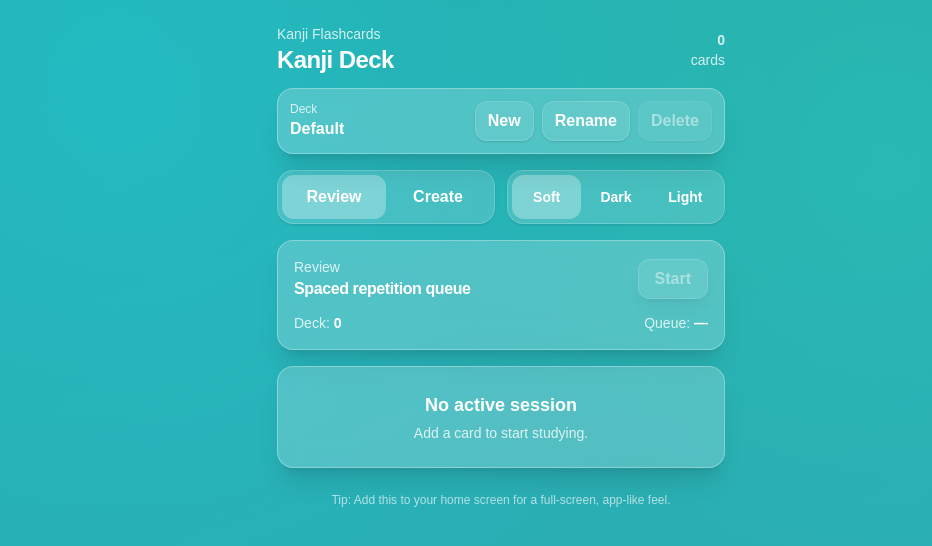
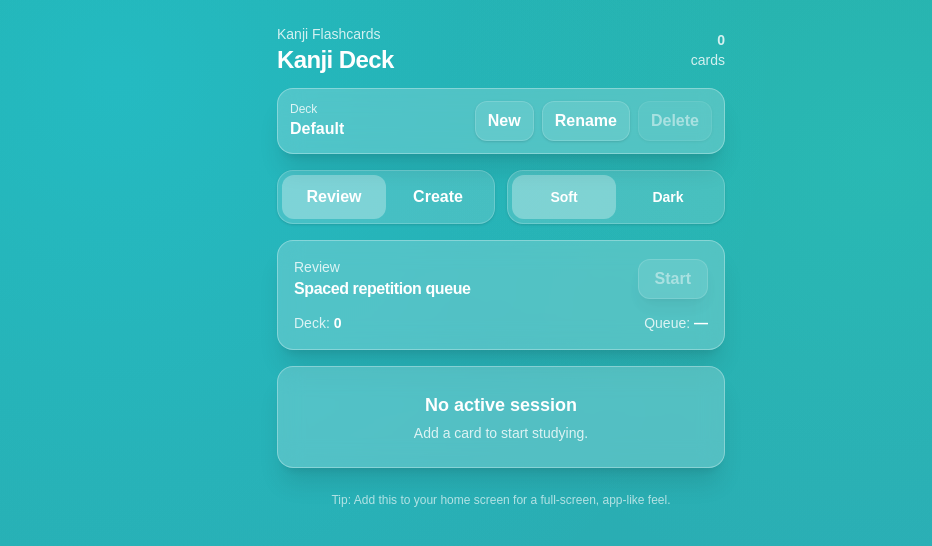
Before and after one commit to StainSENS/Kanji-PWA, a Next.js app: page / in a window 1280 px wide. Shown: the top 546 px of the page, without its empty margins (139-1071 px from the left). Built offline with nearby package versions, Linux system fonts and the light colour scheme.

Commit message:
Remove light theme

```diff
--- a/src/components/DeckApp.tsx
+++ b/src/components/DeckApp.tsx
@@ -10,14 +10,17 @@ import { FlashcardReviewer } from "@/components/FlashcardReviewer";
 import { GlassPanel } from "@/components/GlassPanel";
 
 type Mode = "Create" | "Review";
-type ThemeVariant = "soft" | "dark" | "light";
+type ThemeVariant = "soft" | "dark";
 
 const THEME_KEY = "kanjiDeckThemeV1";
 
 function loadTheme(): ThemeVariant {
   if (typeof window === "undefined") return "soft";
   const t = window.localStorage.getItem(THEME_KEY);
-  return t === "dark" || t === "light" || t === "soft" ? t : "soft";
+  if (t === "dark" || t === "soft") return t;
+  // Back-compat: remove "light" variant but keep users on soft.
+  if (t === "light") return "soft";
+  return "soft";
 }
 
 function saveTheme(theme: ThemeVariant) {
@@ -56,7 +59,7 @@ export function DeckApp() {
     return [...cards].sort((a, b) => b.createdAt - a.createdAt);
   }, [activeDeck]);
 
-  const textClass = theme === "light" ? "text-slate-900" : "text-white";
+  const textClass = "text-white";
 
   return (
     <div
@@ -80,9 +83,9 @@ export function DeckApp() {
           transition={{ duration: 0.35, ease: "easeOut" }}
         />
         <motion.div
-          className="absolute inset-0 bg-white bg-[radial-gradient(1200px_circle_at_20%_10%,rgba(56,189,248,0.20),transparent_60%),radial-gradient(900px_circle_at_80%_20%,rgba(45,212,191,0.16),transparent_55%),linear-gradient(180deg,rgba(255,255,255,1),rgba(255,255,255,0.90))]"
-          animate={{ opacity: theme === "light" ? 1 : 0 }}
-          transition={{ duration: 0.35, ease: "easeOut" }}
+          className="absolute inset-0 pointer-events-none"
+          animate={{ opacity: 0 }}
+          transition={{ duration: 0 }}
         />
       </div>
 
@@ -92,7 +95,7 @@ export function DeckApp() {
             <div
               className={[
                 "text-sm",
-                theme === "light" ? "text-slate-600" : "text-white/80",
+                "text-white/80",
               ].join(" ")}
             >
               Kanji Flashcards
@@ -104,7 +107,7 @@ export function DeckApp() {
           <div
             className={[
               "text-right text-sm",
-              theme === "light" ? "text-slate-600" : "text-white/80",
+              "text-white/80",
             ].join(" ")}
           >
             <div className="font-semibold">{sortedCards.length}</div>
@@ -147,7 +150,6 @@ export function DeckApp() {
                   }}
                   className="h-10 px-3 rounded-xl font-semibold border shadow-sm transition active:scale-[0.99]
                   bg-white/10 border-white/15 hover:bg-white/18
-                  group-data-[theme=light]:bg-slate-900/5 group-data-[theme=light]:border-slate-900/10 group-data-[theme=light]:hover:bg-slate-900/8
                   group-data-[theme=dark]:bg-white/10 group-data-[theme=dark]:border-white/15 group-data-[theme=dark]:hover:bg-white/18"
                 >
                   New
@@ -171,7 +173,6 @@ export function DeckApp() {
                   }}
                   className="h-10 px-3 rounded-xl font-semibold border shadow-sm transition active:scale-[0.99]
                   bg-white/10 border-white/15 hover:bg-white/18
-                  group-data-[theme=light]:bg-slate-900/5 group-data-[theme=light]:border-slate-900/10 group-data-[theme=light]:hover:bg-slate-900/8
                   group-data-[theme=dark]:bg-white/10 group-data-[theme=dark]:border-white/15 group-data-[theme=dark]:hover:bg-white/18"
                 >
                   Rename
@@ -195,7 +196,6 @@ export function DeckApp() {
                   disabled={decks.length <= 1}
                   className="h-10 px-3 rounded-xl font-semibold border shadow-sm transition active:scale-[0.99]
                   bg-white/10 border-white/15 hover:bg-white/18 disabled:opacity-50 disabled:cursor-not-allowed
-                  group-data-[theme=light]:bg-slate-900/5 group-data-[theme=light]:border-slate-900/10 group-data-[theme=light]:hover:bg-slate-900/8
                   group-data-[theme=dark]:bg-white/10 group-data-[theme=dark]:border-white/15 group-data-[theme=dark]:hover:bg-white/18"
                 >
                   Delete
@@ -216,7 +216,6 @@ export function DeckApp() {
                         ? "bg-white/25 border-white/30"
                         : "bg-white/10 border-white/15 hover:bg-white/18",
                       "group-data-[theme=dark]:bg-white/10 group-data-[theme=dark]:border-white/15",
-                      "group-data-[theme=light]:bg-slate-900/5 group-data-[theme=light]:border-slate-900/10 group-data-[theme=light]:text-slate-900",
                     ].join(" ")}
                   >
                     {d.name}
@@ -230,15 +229,13 @@ export function DeckApp() {
         <div
           className={[
             "mt-4 grid grid-cols-2 gap-3",
-            theme === "light" ? "text-slate-900" : "text-white",
+            "text-white",
           ].join(" ")}
         >
           <div
             className={[
               "inline-flex w-full rounded-2xl p-1 border shadow-sm",
-              theme === "light"
-                ? "bg-slate-900/5 border-slate-900/10"
-                : "bg-white/15 border-white/20",
+              "bg-white/15 border-white/20",
             ].join(" ")}
           >
           {(["Review", "Create"] as const).map((m) => (
@@ -249,12 +246,8 @@ export function DeckApp() {
               className={[
                 "h-11 flex-1 rounded-xl font-semibold transition",
                 mode === m
-                  ? theme === "light"
-                    ? "bg-white shadow-sm"
-                    : "bg-white/30"
-                  : theme === "light"
-                    ? "hover:bg-white/60"
-                    : "hover:bg-white/15",
+                  ? "bg-white/30"
+                  : "hover:bg-white/15",
               ].join(" ")}
             >
               {m}
@@ -265,16 +258,13 @@ export function DeckApp() {
           <div
             className={[
               "inline-flex w-full rounded-2xl p-1 border shadow-sm",
-              theme === "light"
-                ? "bg-slate-900/5 border-slate-900/10"
-                : "bg-white/15 border-white/20",
+              "bg-white/15 border-white/20",
             ].join(" ")}
           >
             {(
               [
                 { id: "soft", label: "Soft" },
                 { id: "dark", label: "Dark" },
-                { id: "light", label: "Light" },
               ] as const
             ).map((t) => (
               <button
@@ -284,12 +274,8 @@ export function DeckApp() {
                 className={[
                   "h-11 flex-1 rounded-xl font-semibold transition text-sm",
                   theme === t.id
-                    ? theme === "light"
-                      ? "bg-white shadow-sm"
-                      : "bg-white/30"
-                    : theme === "light"
-                      ? "hover:bg-white/60"
-                      : "hover:bg-white/15",
+                    ? "bg-white/30"
+                    : "hover:bg-white/15",
                 ].join(" ")}
               >
                 {t.label}
@@ -398,7 +384,7 @@ export function DeckApp() {
         <div
           className={[
             "mt-6 pb-6 text-center text-xs",
-            theme === "light" ? "text-slate-500" : "text-white/65",
+            "text-white/65",
           ].join(" ")}
         >
           Tip: Add this to your home screen for a full-screen, app-like feel.
--- a/src/components/FlipFlashcard.tsx
+++ b/src/components/FlipFlashcard.tsx
@@ -39,13 +39,13 @@ export function FlipFlashcard({
           }}
         >
           <div className="flex items-start justify-between gap-3">
-            <div className="text-xs font-semibold tracking-wide text-white/80 group-data-[theme=light]:text-slate-600">
+            <div className="text-xs font-semibold tracking-wide text-white/80">
               FRONT
             </div>
           </div>
           <div className="mt-10 text-center">
             <div className="text-6xl font-semibold tracking-tight">{kanji}</div>
-            <div className="mt-4 text-sm text-white/75 group-data-[theme=light]:text-slate-600">
+            <div className="mt-4 text-sm text-white/75">
               Tap to flip
             </div>
           </div>
@@ -60,15 +60,15 @@ export function FlipFlashcard({
           }}
         >
           <div className="flex items-start justify-between gap-3">
-            <div className="text-xs font-semibold tracking-wide text-white/80 group-data-[theme=light]:text-slate-600">
+            <div className="text-xs font-semibold tracking-wide text-white/80">
               BACK
             </div>
-            <div className="text-xs text-white/70 group-data-[theme=light]:text-slate-500">
+            <div className="text-xs text-white/70">
               Tap to flip
             </div>
           </div>
           <div className="mt-10 text-center">
-            <div className="text-sm font-semibold text-white/70 group-data-[theme=light]:text-slate-600">
+            <div className="text-sm font-semibold text-white/70">
               Meaning
             </div>
             <div className="mt-2 text-2xl font-semibold tracking-tight">
--- a/src/components/GlassPanel.tsx
+++ b/src/components/GlassPanel.tsx
@@ -14,8 +14,6 @@ export function GlassPanel({
           "bg-white/20 border border-white/30",
           // Dark
           "group-data-[theme=dark]:bg-white/12 group-data-[theme=dark]:border-white/20",
-          // Light
-          "group-data-[theme=light]:bg-white/65 group-data-[theme=light]:border-slate-900/10 group-data-[theme=light]:shadow-lg",
         ].join(" "),
         className,
       )}
```
Also changed, not shown: src/components/CardCreator.tsx (+5 -8 lines), src/components/FlashcardReviewer.tsx (+7 -12 lines).
